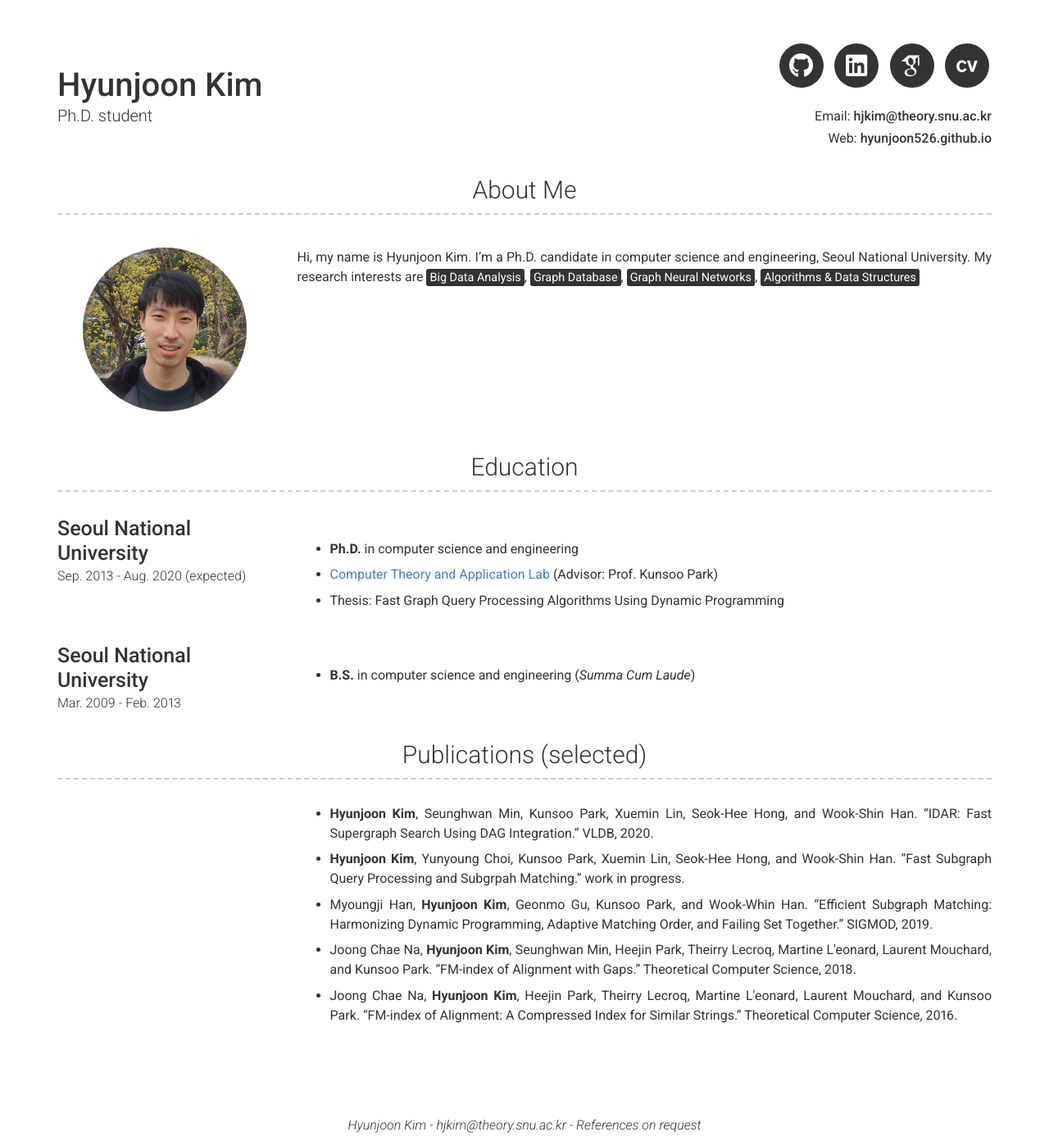
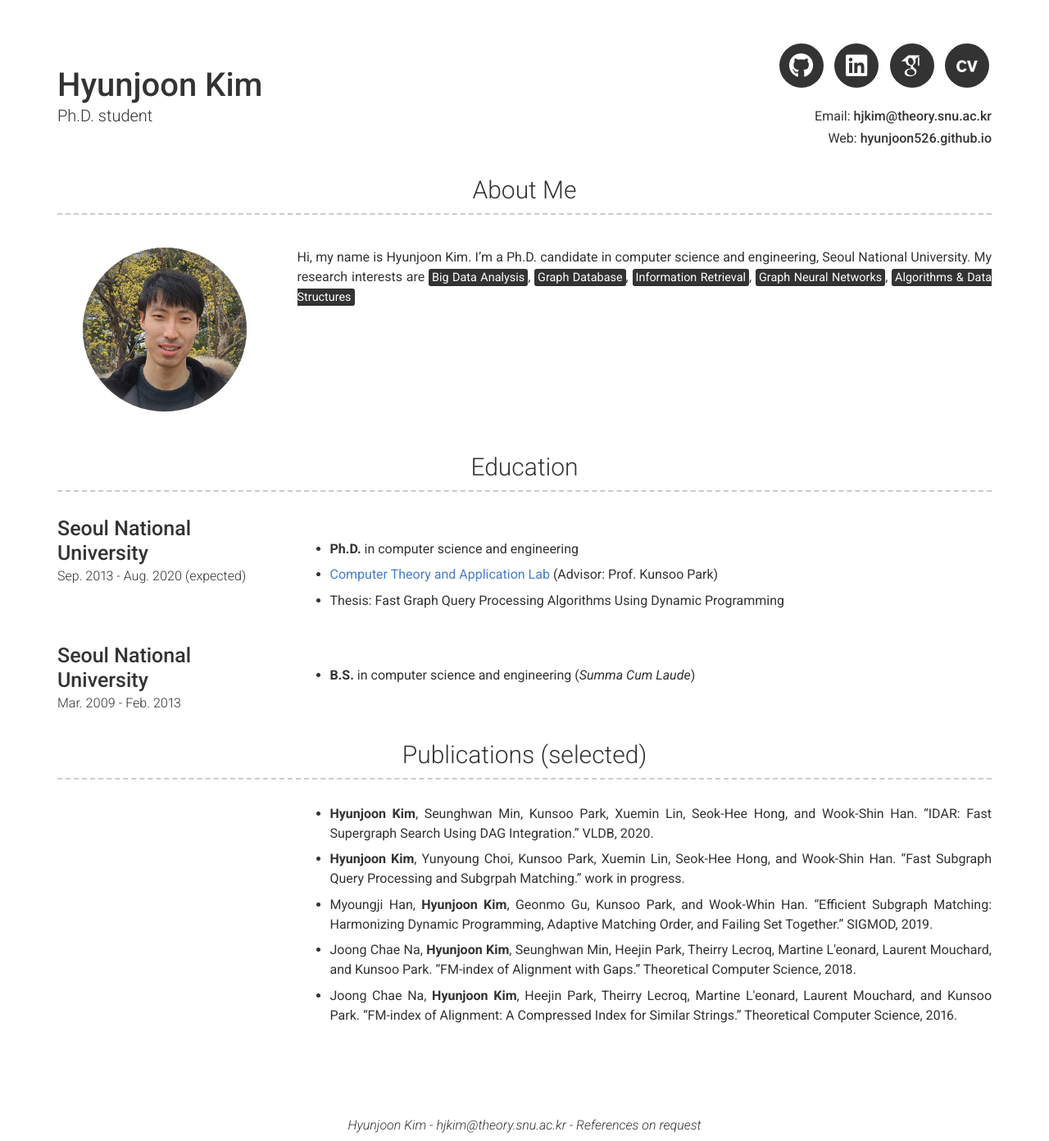
Before and after one commit to hongkyun-bae/hongkyun-bae.github.io, a Jekyll site: the page built from index.md, in a window 1280 px wide. Shown: the whole page at 82% size. Built offline with Jekyll 4.4.1, drawn with Linux system fonts in a browser that asks for light colours; nearby versions of some CDN libraries; some web fonts are replaced.

Commit message:
Update _config.yml

```diff
--- a/_config.yml
+++ b/_config.yml
@@ -27,7 +27,7 @@
 about_profile_image: images/profile.jpg
 about_content: | # this will include new lines to allow paragraphs
   Hi, my name is Hyunjoon Kim. I'm a Ph.D. candidate in computer science and engineering, Seoul National University.
-  My research interests are <mark>Big Data Analysis</mark>, <mark>Graph Database</mark>, <mark>Graph Neural Networks</mark>, <mark>Algorithms & Data Structures</mark>
+  My research interests are <mark>Big Data Analysis</mark>, <mark>Graph Database</mark>, <mark>Information Retrieval</mark>, <mark>Graph Neural Networks</mark>, <mark>Algorithms & Data Structures</mark>
 
 # Education Section
 educaton_title: Education
```
